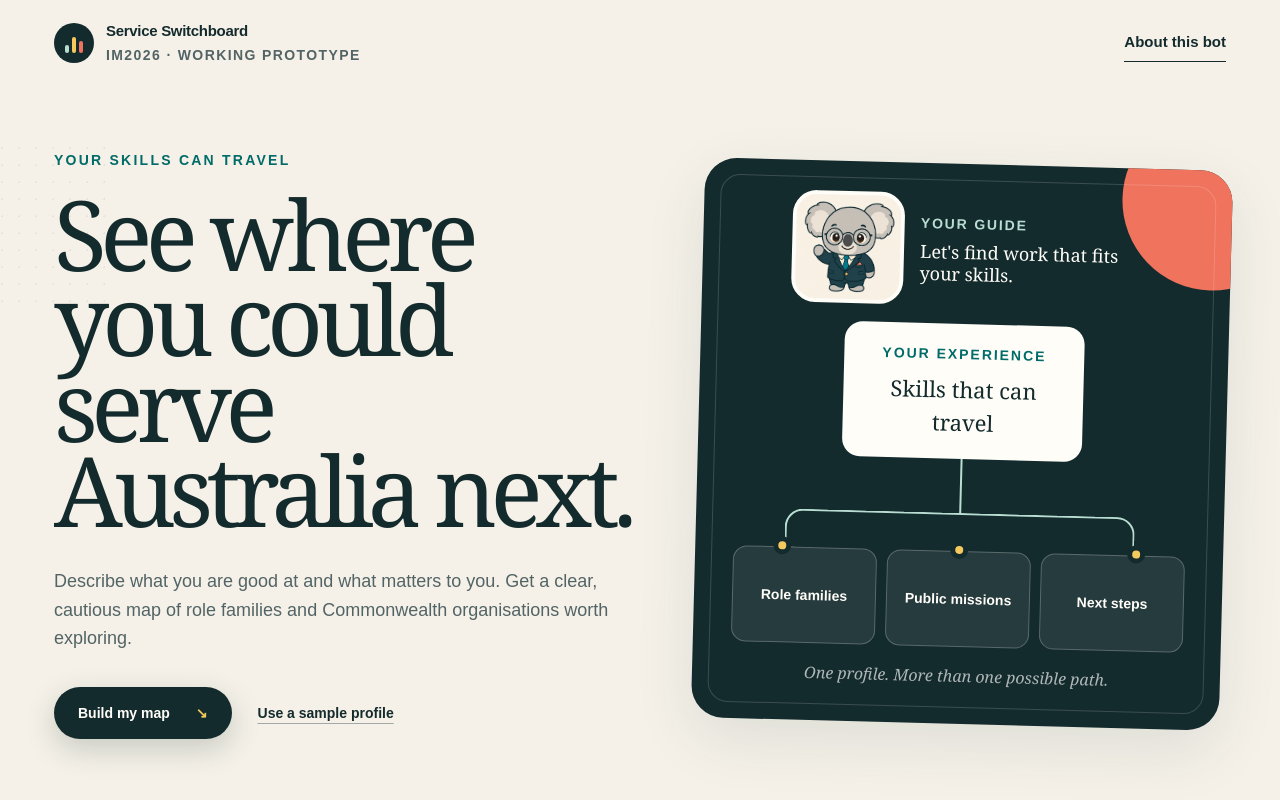
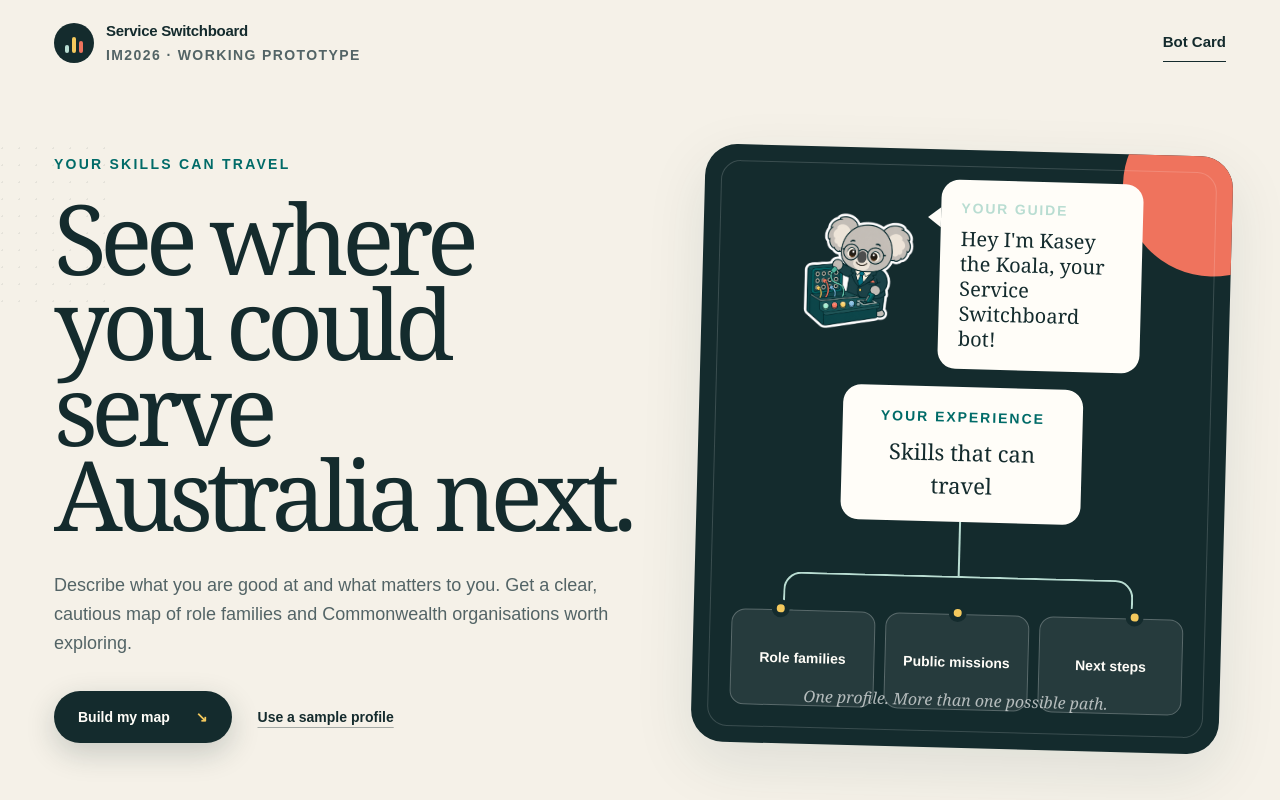
Before and after one commit to bitpixi2/ServiceSwitchboard, a Next.js app: page / in a window 1280 px wide. Shown: the top 800 px of the page. Built offline with nearby package versions, Linux system fonts and the light colour scheme.

Commit message:
Improve koala guide and site footer

```diff
--- a/app/ServiceSwitchboard.tsx
+++ b/app/ServiceSwitchboard.tsx
@@ -210,7 +210,7 @@ export default function ServiceSwitchboard() {
           </span>
         </a>
         <a className="quiet-link" href="#bot-card">
-          About this bot
+          Bot Card
         </a>
       </header>
 
@@ -237,13 +237,15 @@ export default function ServiceSwitchboard() {
           <div className="preview-guide">
             <span className="preview-guide-image">
               <img
-                src="/koala-switchboard-bot-simple.png"
-                alt="Friendly koala guide wearing a suit and round glasses"
+                src="/koala-switchboard-sticker.png"
+                alt="Kasey the Koala operating a colourful switchboard"
               />
             </span>
             <span className="preview-guide-copy">
               <small>Your guide</small>
-              <strong>Let&apos;s find work that fits your skills.</strong>
+              <strong>
+                Hey I&apos;m Kasey the Koala, your Service Switchboard bot!
+              </strong>
             </span>
           </div>
           <div className="preview-source">
@@ -625,8 +627,8 @@ export default function ServiceSwitchboard() {
         <div className="bot-card-intro">
           <span className="bot-card-mascot">
             <img
-              src="/koala-switchboard-bot-simple.png"
-              alt="Service Switchboard koala wearing a suit and round glasses"
+              src="/koala-switchboard-sticker.png"
+              alt="Kasey the Koala operating the Service Switchboard"
             />
           </span>
           <div className="bot-card-title">
@@ -666,12 +668,37 @@ export default function ServiceSwitchboard() {
       </section>
 
       <footer>
+        <div className="footer-project">
           <strong>IM2026 Service Switchboard</strong>
           <p>
             An independent Innovation Month prototype. Not an official recruitment,
             migration or security-clearance service.
           </p>
           <span>{agencies.length} organisations in the prototype catalogue</span>
+        </div>
+
+        <div className="acknowledgement">
+          <strong>Acknowledgement of Country</strong>
+          <p>
+            We acknowledge the Traditional Owners and Custodians of Country
+            throughout Australia and recognise their continuing connection to
+            land, waters and communities. We pay our respects to Aboriginal and
+            Torres Strait Islander peoples, and to Elders past and present.
+          </p>
+        </div>
+
+        <div className="footer-contact">
+          <strong>Created by Kasey Robinson</strong>
+          <nav aria-label="Kasey Robinson contact links">
+            <a href="https://github.com/bitpixi2" target="_blank" rel="noreferrer">
+              GitHub
+            </a>
+            <a href="https://bitpixi.com" target="_blank" rel="noreferrer">
+              Website
+            </a>
+            <a href="mailto:kasey.pirate@gmail.com">Email</a>
+          </nav>
+        </div>
       </footer>
     </main>
   );
--- a/app/globals.css
+++ b/app/globals.css
@@ -277,25 +277,38 @@ main {
 }
 
 .preview-guide-image {
-  background: var(--paper);
-  border: 4px solid var(--white);
-  border-radius: 24px;
-  flex: 0 0 112px;
-  height: 112px;
-  overflow: hidden;
+  align-items: center;
+  display: flex;
+  flex: 0 0 132px;
+  height: 132px;
+  justify-content: center;
 }
 
 .preview-guide-image img {
   display: block;
-  height: 100%;
-  object-fit: cover;
-  transform: scale(1.22);
+  height: auto;
+  object-fit: contain;
   width: 100%;
 }
 
 .preview-guide-copy {
+  background: var(--white);
+  border-radius: 18px;
+  color: var(--ink);
   display: grid;
   gap: 7px;
+  padding: 18px 20px;
+  position: relative;
+}
+
+.preview-guide-copy::before {
+  border-bottom: 10px solid transparent;
+  border-right: 13px solid var(--white);
+  border-top: 10px solid transparent;
+  content: "";
+  left: -13px;
+  position: absolute;
+  top: 28px;
 }
 
 .preview-guide-copy small {
@@ -308,9 +321,9 @@ main {
 
 .preview-guide-copy strong {
   font-family: Georgia, "Times New Roman", serif;
-  font-size: 18px;
+  font-size: 20px;
   font-weight: 500;
-  line-height: 1.2;
+  line-height: 1.25;
 }
 
 .preview-source {
@@ -1331,18 +1344,13 @@ main {
 }
 
 .bot-card-mascot {
-  background: var(--paper);
-  border: 4px solid rgba(255, 255, 255, 0.9);
-  border-radius: 28px;
   display: block;
-  max-width: 230px;
-  overflow: hidden;
+  max-width: 270px;
 }
 
 .bot-card-mascot img {
   display: block;
   height: auto;
-  transform: scale(1.08);
   width: 100%;
 }
 
@@ -1403,25 +1411,53 @@ main {
 }
 
 footer {
-  align-items: center;
   border-top: 1px solid var(--line);
   display: grid;
   font-size: 10px;
-  gap: 24px;
-  grid-template-columns: 0.7fr 1fr auto;
+  gap: 30px 48px;
+  grid-template-columns: minmax(0, 0.8fr) minmax(0, 1.4fr) minmax(180px, 0.7fr);
   margin: 0 auto;
   max-width: 1220px;
-  padding: 28px 24px 44px;
+  padding: 38px 24px 52px;
 }
 
 footer p {
   color: var(--muted);
   line-height: 1.5;
-  margin: 0;
+  margin: 8px 0 0;
 }
 
 footer span {
   color: var(--muted);
+}
+
+.footer-project,
+.acknowledgement,
+.footer-contact {
+  align-content: start;
+  display: grid;
+}
+
+.footer-project {
+  gap: 8px;
+}
+
+.acknowledgement {
+  border-left: 3px solid var(--coral);
+  padding-left: 20px;
+}
+
+.footer-contact nav {
+  display: flex;
+  flex-wrap: wrap;
+  gap: 10px 18px;
+  margin-top: 12px;
+}
+
+.footer-contact a {
+  color: var(--teal);
+  font-weight: 800;
+  text-underline-offset: 4px;
 }
 
 @media (max-width: 900px) {
@@ -1529,13 +1565,12 @@ footer span {
   }
 
   .preview-guide-image {
-    border-width: 3px;
-    flex-basis: 88px;
-    height: 88px;
+    flex-basis: 110px;
+    height: 110px;
   }
 
   .preview-guide-copy strong {
-    font-size: 15px;
+    font-size: 17px;
   }
 
   .preview-source {
@@ -1725,6 +1760,13 @@ footer span {
   footer {
     padding-left: 16px;
     padding-right: 16px;
+  }
+
+  .acknowledgement {
+    border-left: 0;
+    border-top: 3px solid var(--coral);
+    padding-left: 0;
+    padding-top: 20px;
   }
 }
 
```
Also changed, not shown: public/koala-switchboard-sticker.png (added), 1 other file (tests, documents, lock files or other folders). Lines whose indentation alone changed are shown as unchanged.
